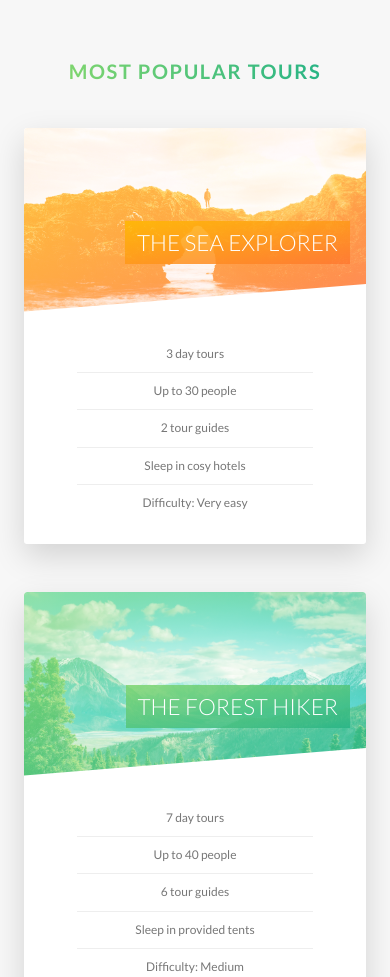
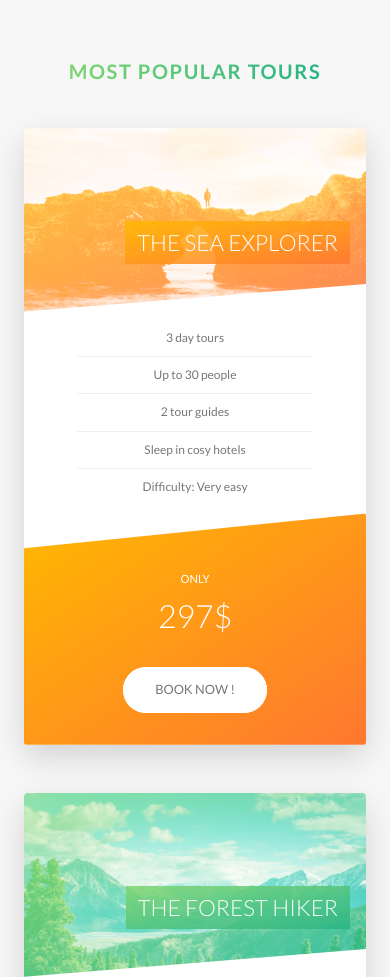
Before and after one commit to nathaliegoffette/advanced-css-1, a website: page index.html in a window 390 px wide. Shown: the part 2441-3418 px from the top of the page. Drawn offline with Linux system fonts and the light colour scheme.

Commit message:
last media queries

```diff
--- a/sass/components/_card.scss
+++ b/sass/components/_card.scss
@@ -157,4 +157,53 @@
         font-size: 6rem;
         font-weight: 100;
     }
+
+
+
+    @include respond(tab-port) {
+        height: auto;
+        border-radius: 3px;
+        background-color: $color-white;
+        box-shadow: 0 1.5rem 4rem rgba($color-black, .15);
+
+
+            &__side {
+                height: auto;
+                position: relative;
+                box-shadow: none;
+
+                &--back {
+                    transform: rotateY(0);
+                    clip-path: polygon(0 15%, 100% 0, 100% 100%, 0 100% );
+                }
+            }
+
+            &:hover &__side--front {
+                transform: rotateY(0);
+            }
+
+            &__details {
+                padding: 1rem 3rem;
+            }
+            //Back side styling
+
+            &__cta{
+                position: relative;
+                top: 0;
+                left: 0;
+                transform: translate(0);
+                width: 100%;
+                padding: 7rem 4rem 4rem 4rem;
+            }
+
+            &__price-box {
+                margin-bottom: 3rem;
+            }
+
+            &__price-value {
+                font-size: 4rem;
+                font-weight: 300;
+            }
+        }
+
 }
--- a/sass/components/_form.scss
+++ b/sass/components/_form.scss
@@ -15,6 +15,10 @@
         width: 90%;
         display: block;
         transition: all, .3s;
+
+        @include respond(tab-port) {
+            width: 100%;
+        }
 
         &:focus {
             outline: none;
@@ -52,6 +56,11 @@
     &__radio-group {
         width: 49%;
         display: inline-block;
+
+        @include respond(tab-port) {
+            width: 100%;
+            margin-bottom: 2rem;
+        }
     }
 
     &__radio-input {
--- a/sass/components/_story.scss
+++ b/sass/components/_story.scss
@@ -8,6 +8,16 @@
     padding-left: 9rem;
     font-size: $default-font-size;
     transform: skewX(-12deg);
+
+    @include respond(tab-port) {
+        width: 100%;
+        padding: 4rem;
+        padding-left: 7rem;
+    }
+
+    @include respond(phone) {
+        transform: skewX(0);
+    }
 
 
     &__shape {
@@ -20,6 +30,11 @@
         clip-path: circle(50% at 50% 50%); //needs the clip path property for the element actually looks like a circle (for example)
         transform: translateX(-3rem) skewX(12deg);
         position: relative;
+
+        @include respond(phone) {
+            transform: translateX(-3rem) skewX(0);
+
+        }
     }
     //shape needs the element to have size (width + height) and also Float !
 
@@ -33,6 +48,11 @@
 
     &__text {
         transform: skewX(12deg);
+
+        @include respond(phone) {
+            transform: skewX(0);
+
+        }
     }
 
     &__caption {
--- a/sass/pages/_home.scss
+++ b/sass/pages/_home.scss
@@ -66,10 +66,34 @@
     border-radius: 3px;
     box-shadow: 0 1.5rem 4rem rgba($color-black, .15);
 
-    height: 50rem;
+    @include respond(tab-land) {
+        background-image: linear-gradient(105deg,
+        rgba($color-white, .9) 0%,
+        rgba($color-white, .9) 65%,
+         transparent 65%) ,
+         url(/img/nat-10.jpg);
+
+         background-size: cover;
+
+    }
+
+    @include respond(tab-port) {
+        background-image: linear-gradient(to right,
+        rgba($color-white, .9) 0%,
+        rgba($color-white, .9) 100%) ,
+         url(/img/nat-10.jpg);    }
 
     &__form {
         width: 50%;
         padding: 6rem;
+
+        @include respond(tab-land) {
+            width:65%;
+        }
+
+        @include respond(tab-port) {
+            width:100%;
+        }
+
     }
 }
```
Also changed, not shown: css/style.css, 1 other file.
